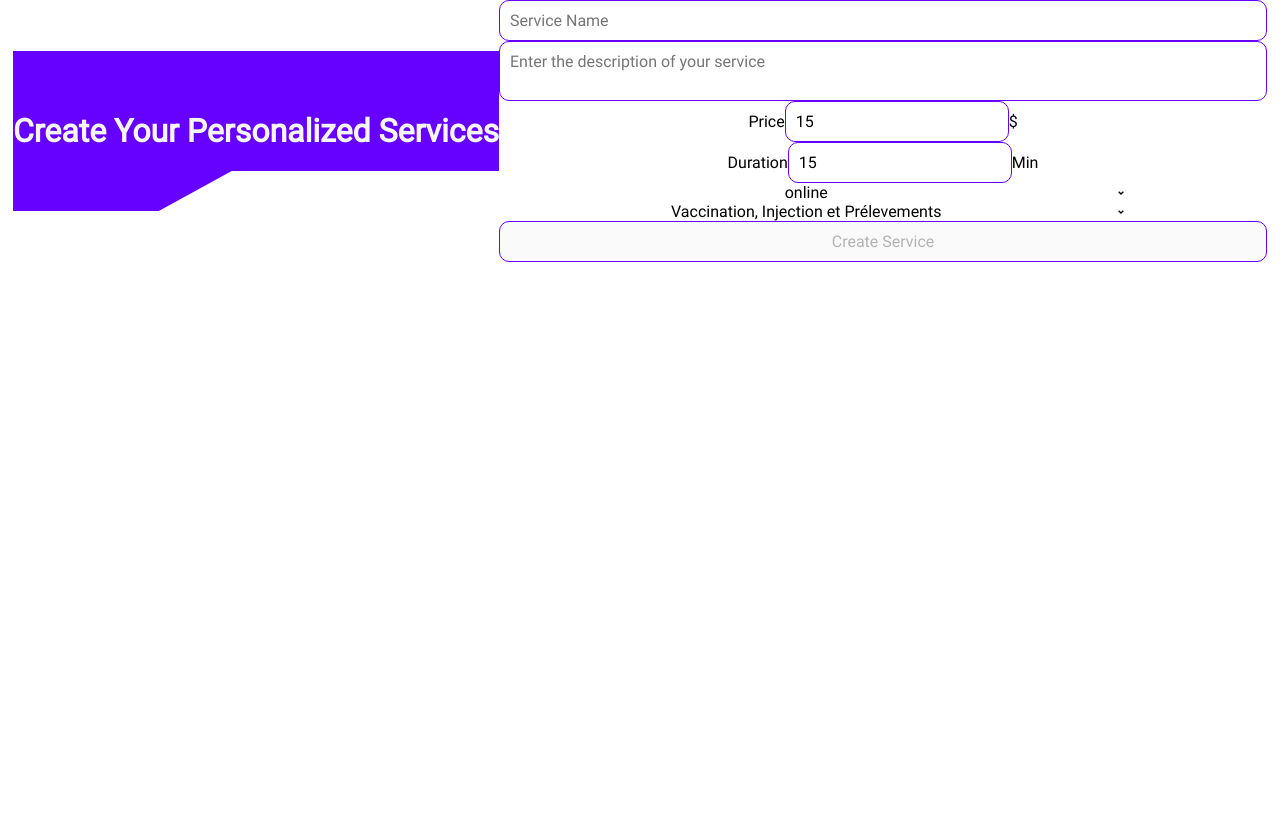
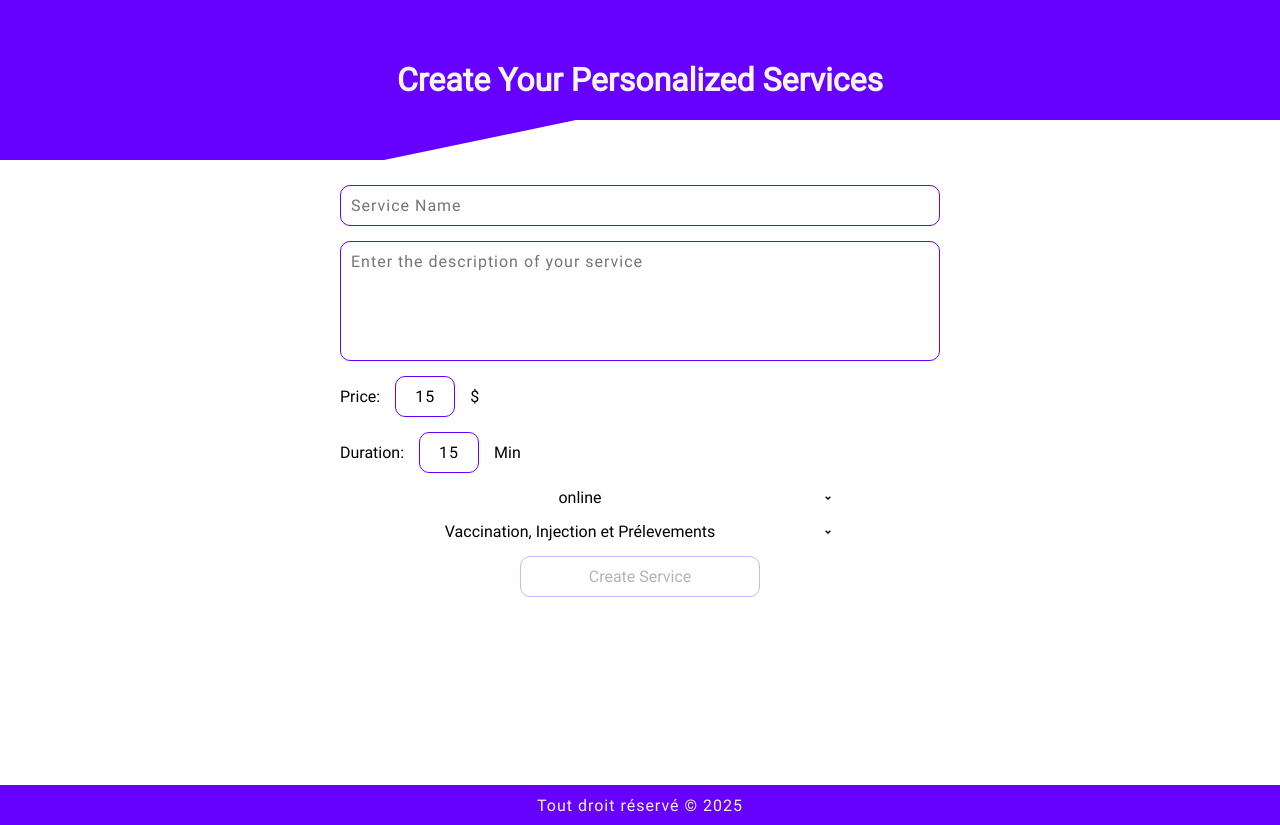
Before and after one commit to Regisl33/Rendez-Vous-Employee-Front, a React (Vite) app: page /services/add in a window 1280 px wide. Before the commit the page ends 800 px from the top, so only its background shows below. Built offline with nearby package versions, Linux system fonts and the light colour scheme.

Commit message:
a lot of style added

```diff
--- a/src/App.tsx
+++ b/src/App.tsx
@@ -2,14 +2,17 @@ import CreateService from "./features/services/components/CreateService";
 import { BrowserRouter, Routes, Route } from "react-router-dom";
 import StoreServices from "./features/services/components/StoreServices";
 import UpdateService from "./features/services/components/UpdateService";
+import Layout from "./components/Layout";
 
 const App = () => {
   const app = (
     <BrowserRouter>
       <Routes>
-        <Route path="/services" element={<StoreServices />} />
-        <Route path="/services/:servID" element={<UpdateService />} />
-        <Route path="/services/add" element={<CreateService />} />
+        <Route path="/" element={<Layout />}>
+          <Route path="/services" element={<StoreServices />} />
+          <Route path="/services/:servID" element={<UpdateService />} />
+          <Route path="/services/add" element={<CreateService />} />
+        </Route>
       </Routes>
     </BrowserRouter>
   );
--- a/src/assets/style/_generalClasses.scss
+++ b/src/assets/style/_generalClasses.scss
@@ -6,6 +6,12 @@
   padding: 10px;
   border: 1px solid $color1;
   border-radius: 10px;
+  letter-spacing: 1px;
+
+  &:focus {
+    border: 1px solid $color2;
+    transform: scale(102%);
+  }
 }
 .textarea {
   font-family: inherit;
@@ -14,6 +20,13 @@
   border: 1px solid $color1;
   border-radius: 10px;
   resize: none;
+  letter-spacing: 1px;
+  min-height: 15vh;
+
+  &:focus {
+    border: 1px solid $color2;
+    transform: scale(102%);
+  }
 }
 .offscreen {
   position: absolute;
@@ -33,6 +46,40 @@
   padding: 10px;
   border: 1px solid $color1;
   border-radius: 10px;
+  cursor: pointer;
+  background: none;
+  color: $black1;
+  position: relative;
+  transition: 0.4 ease-in-out;
+  width: 90%;
+  max-width: 240px;
+  place-self: center;
+
+  &::before {
+    content: "";
+    position: absolute;
+    top: 50%;
+    left: 0;
+    transform: translateY(-50%);
+    border-radius: 8px;
+    background: $color2;
+    height: 0;
+    width: 0;
+    transition: 0.4s ease-in-out;
+    z-index: -1;
+  }
+  &:hover:enabled {
+    transform: scale(102%);
+    border: 1px solid $color2;
+  }
+  &:hover:enabled::before {
+    height: 100%;
+    width: 100%;
+  }
+  &:disabled {
+    opacity: 0.3;
+    cursor: default;
+  }
 }
 .errorMsg {
   color: $color3;
--- a/src/assets/style/_globalLayout.scss
+++ b/src/assets/style/_globalLayout.scss
@@ -15,3 +15,18 @@
   color: $white1;
   @include justify(center);
 }
+
+.main-container {
+  min-height: 75vh;
+}
+.footer {
+  background: $color1;
+  height: 5vh;
+  color: $white1;
+  @include justify(center);
+  letter-spacing: 1px;
+}
+.root {
+  height: 100vh;
+  width: 100%;
+}
--- a/src/assets/style/_servicePage.scss
+++ b/src/assets/style/_servicePage.scss
@@ -2,9 +2,23 @@
 
 .service-form-container {
   @include justify(center);
+  margin-top: 25px;
 
   .service-form {
     display: grid;
-    width: 60%;
+    width: 90%;
+    max-width: 600px;
+    gap: 15px;
   }
 }
+.price-container,
+.duration-container {
+  width: 100%;
+  @include justify(flex-start);
+  gap: 15px;
+
+  .input {
+    text-align: center;
+    width: 10%;
+  }
+}
--- /dev/null
+++ b/src/components/Footer.tsx
@@ -0,0 +1,12 @@
+const Footer = () => {
+  const year = new Date().getFullYear();
+
+  const content = (
+    <footer className="footer">
+      <p>Tout droit réservé &copy; {year}</p>
+    </footer>
+  );
+  return content;
+};
+
+export default Footer;
--- a/src/components/Header.tsx
+++ b/src/components/Header.tsx
@@ -1,8 +1,5 @@
-type headerProps = {
-  title: string;
-};
-
-const Header = ({ title }: headerProps) => {
+const Header = () => {
+  const title = "Create Your Personalized Services";
   const content = (
     <header className="header">
       <h1>{title}</h1>
--- /dev/null
+++ b/src/components/Layout.tsx
@@ -0,0 +1,18 @@
+import { Outlet } from "react-router-dom";
+import Header from "./Header";
+import Footer from "./Footer";
+
+const Layout = () => {
+  const content = (
+    <>
+      <Header />
+      <main className="main-container">
+        <Outlet />
+      </main>
+      <Footer />
+    </>
+  );
+  return content;
+};
+
+export default Layout;
--- a/src/features/services/components/CreateService.tsx
+++ b/src/features/services/components/CreateService.tsx
@@ -6,7 +6,7 @@ import {
   AppointementMethod,
 } from "../../../types/Service";
 import { RiArrowDropDownLine } from "react-icons/ri";
-import Header from "../../../components/header";
+import Header from "../../../components/Header";
 
 export const methods: AppointementMethod[] = ["online", "phone", "none"];
 export const categories: AppointementCategorie[] = [
@@ -95,8 +95,7 @@ const CreateService = () => {
   };
 
   const content = (
-    <main className="service-form-container">
-      <Header title="Create Your Personalized Services" />
+    <div className="service-form-container">
       <p
         ref={messageRef}
         className={message.length > 0 ? "errorMsg" : "offscreen"}
@@ -133,7 +132,7 @@ const CreateService = () => {
           }
         ></textarea>
         <div className="price-container">
-          <label htmlFor="price">Price</label>
+          <label htmlFor="price">Price:</label>
           <input
             type="text"
             id="price"
@@ -148,7 +147,7 @@ const CreateService = () => {
           <span>$</span>
         </div>
         <div className="duration-container">
-          <label htmlFor="duration">Duration</label>
+          <label htmlFor="duration">Duration:</label>
           <input
             type="text"
             id="duration"
@@ -187,7 +186,7 @@ const CreateService = () => {
           Create Service
         </button>
       </form>
-    </main>
+    </div>
   );
 
   return content;
--- a/src/features/services/components/ServiceDisplay.tsx
+++ b/src/features/services/components/ServiceDisplay.tsx
@@ -18,7 +18,10 @@ const ServiceDisplay = ({ service }: propsType) => {
         <h3 onClick={() => navigate(`/services/:${service.id}`)}>
           {service.name}
         </h3>
-        <button onClick={() => navigate(`/services/:${service.id}`)}>
+        <button
+          className="btn"
+          onClick={() => navigate(`/services/:${service.id}`)}
+        >
           Modifier
         </button>
       </div>
--- a/src/features/services/components/UpdateServiceForm.tsx
+++ b/src/features/services/components/UpdateServiceForm.tsx
@@ -144,6 +144,7 @@ const UpdateServiceForm = ({ service }: propsType) => {
       <textarea
         id="description"
         autoComplete="off"
+        className="textarea"
         placeholder="Enter the description of your service"
         value={description}
         onChange={(e: ChangeEvent<HTMLTextAreaElement>) =>
```
